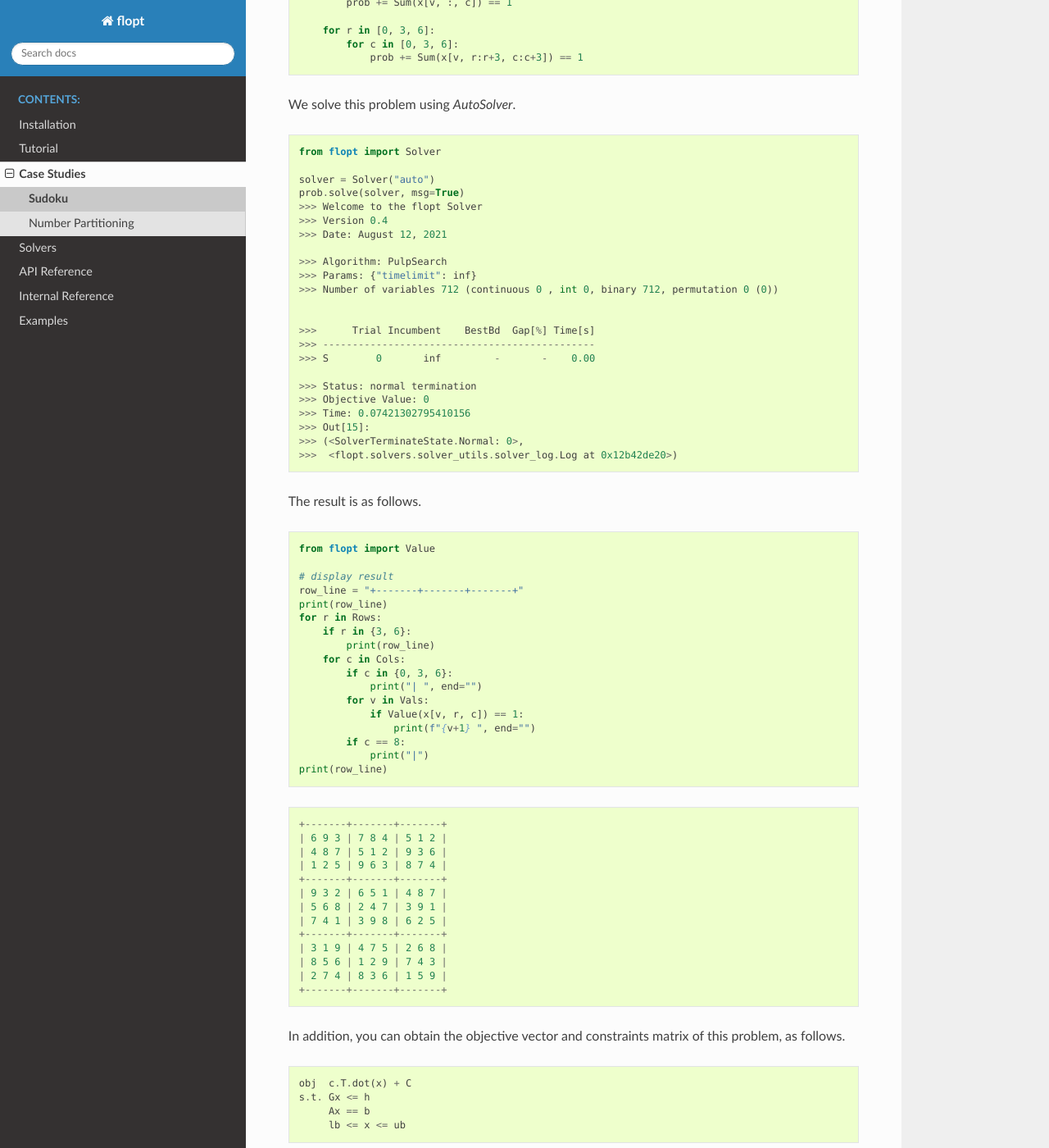
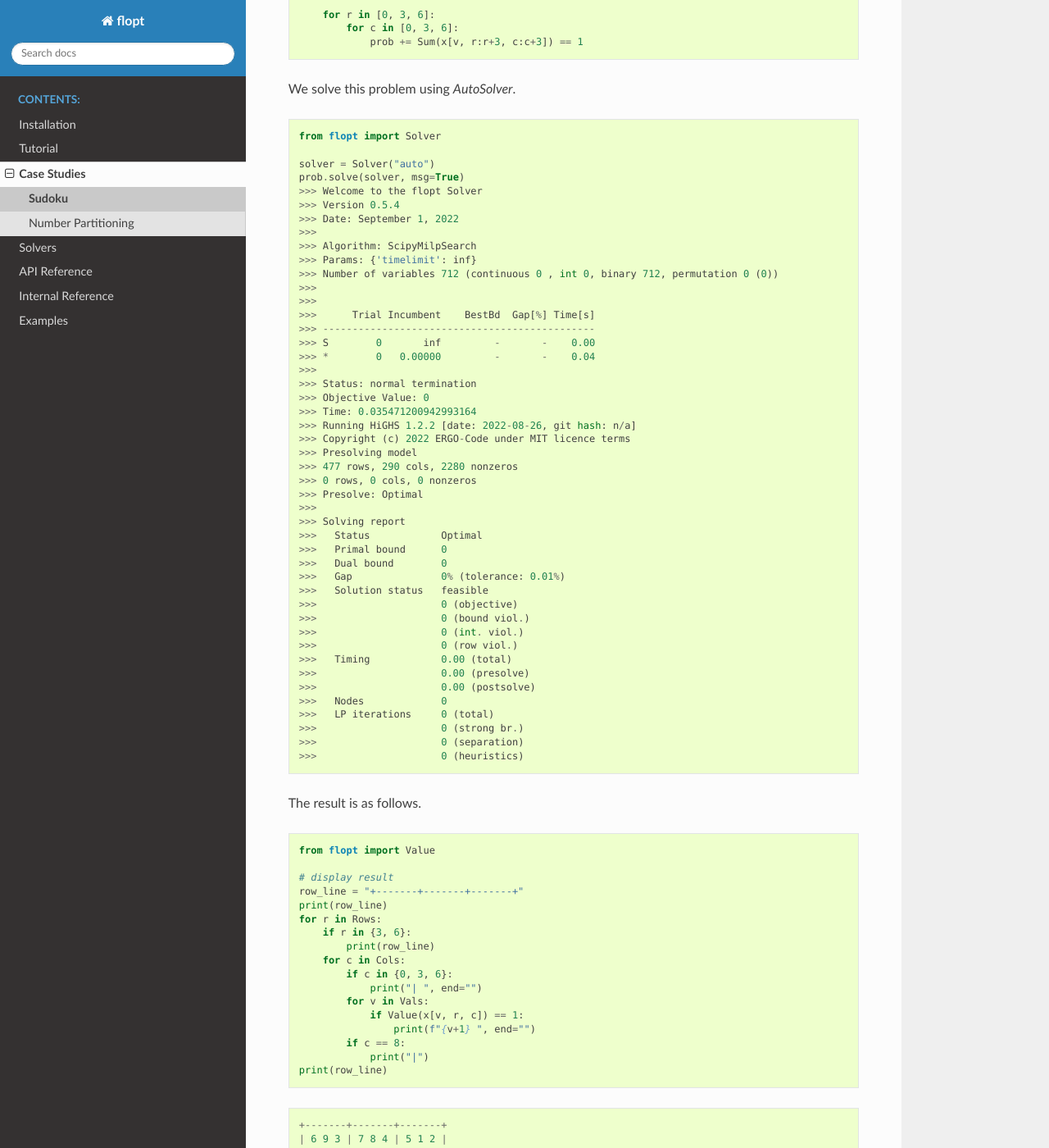
Before and after one commit to nariaki3551/flopt, a Sphinx documentation site: the page built from docs/case_studies/sudoku.rst, in a window 1280 px wide and 1400 px high, scrolled down 1582 px. Shown: the whole window at 82% size. Built offline with Sphinx 7.4.7 and the Read the Docs theme 2.0.0, drawn with Linux system fonts in a browser that asks for light colours; some of the changed text lies outside the part shown.

Commit message:
update sudoku document

```diff
--- a/docs/case_studies/sudoku.rst
+++ b/docs/case_studies/sudoku.rst
@@ -1,7 +1,7 @@
 Sudoku
 ======
 
-We will solver a following sudoku puzzle.
+We solve a following Sudoku puzzle using flopt.
 
 ::
 
@@ -58,15 +58,13 @@ We create Binary variables :math:`x_{ijk}` such that
     x = Variable.array("x", (9, 9, 9), cat="Binary", ini_value=0)
 
 
-Following given hints, we replace some variable for constants.
+Following given hints, we replace some variables with number 1.
 
 .. code-block:: python
 
-    from flopt import Const
-
     # The starting numbers are entered as constant
     for value, row, col in hints:
-        x[value-1, row, col] = Const(1)
+        x[value-1, row, col] = 1
 
 
 Then, we create Problem.
@@ -104,24 +102,47 @@ We solve this problem using `AutoSolver`.
     solver = Solver("auto")
     prob.solve(solver, msg=True)
     >>> Welcome to the flopt Solver
-    >>> Version 0.4
-    >>> Date: August 12, 2021
-
-    >>> Algorithm: PulpSearch
-    >>> Params: {"timelimit": inf}
+    >>> Version 0.5.4
+    >>> Date: September 1, 2022
+    >>>
+    >>> Algorithm: ScipyMilpSearch
+    >>> Params: {'timelimit': inf}
     >>> Number of variables 712 (continuous 0 , int 0, binary 712, permutation 0 (0))
-
-
+    >>>
+    >>>
     >>>      Trial Incumbent    BestBd  Gap[%] Time[s]
     >>> ----------------------------------------------
     >>> S        0       inf         -       -    0.00
-
+    >>> *        0   0.00000         -       -    0.04
+    >>>
     >>> Status: normal termination
     >>> Objective Value: 0
-    >>> Time: 0.07421302795410156
-    >>> Out[15]:
-    >>> (<SolverTerminateState.Normal: 0>,
-    >>>  <flopt.solvers.solver_utils.solver_log.Log at 0x12b42de20>)
+    >>> Time: 0.035471200942993164
+    >>> Running HiGHS 1.2.2 [date: 2022-08-26, git hash: n/a]
+    >>> Copyright (c) 2022 ERGO-Code under MIT licence terms
+    >>> Presolving model
+    >>> 477 rows, 290 cols, 2280 nonzeros
+    >>> 0 rows, 0 cols, 0 nonzeros
+    >>> Presolve: Optimal
+    >>>
+    >>> Solving report
+    >>>   Status            Optimal
+    >>>   Primal bound      0
+    >>>   Dual bound        0
+    >>>   Gap               0% (tolerance: 0.01%)
+    >>>   Solution status   feasible
+    >>>                     0 (objective)
+    >>>                     0 (bound viol.)
+    >>>                     0 (int. viol.)
+    >>>                     0 (row viol.)
+    >>>   Timing            0.00 (total)
+    >>>                     0.00 (presolve)
+    >>>                     0.00 (postsolve)
+    >>>   Nodes             0
+    >>>   LP iterations     0 (total)
+    >>>                     0 (strong br.)
+    >>>                     0 (separation)
+    >>>                     0 (heuristics)
 
 
 The result is as follows.
@@ -162,32 +183,3 @@ The result is as follows.
     | 8 5 6 | 1 2 9 | 7 4 3 |
     | 2 7 4 | 8 3 6 | 1 5 9 |
     +-------+-------+-------+
-
-
-
-In addition, you can obtain the objective vector and constraints matrix of this problem, as follows.
-
-::
-
-    obj  c.T.dot(x) + C
-    s.t. Gx <= h
-         Ax == b
-         lb <= x <= ub
-
-
-.. code-block:: python
-
-    from flopt.convert import LpStructure
-    lp = LpStructure.fromFlopt(prob)
-
-    print(lp)
-    >>> LpStructure
-    >>>   #variable 712
-    >>>   #c  (712,)
-    >>>   #C  0
-    >>>   #G  None  (0-element None %)
-    >>>   #h  None
-    >>>   #A  (324, 712)  (0-element 98.765 %)
-    >>>   #b  (324,)
-    >>>   #lb 712
-    >>>   #ub 712
```
Also changed, not shown: other parts of docs/case_studies/sudoku.rst (+7 -7 lines), docs/notebooks/Sudoku.ipynb.
